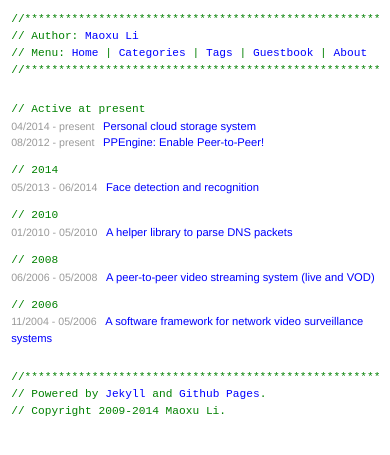
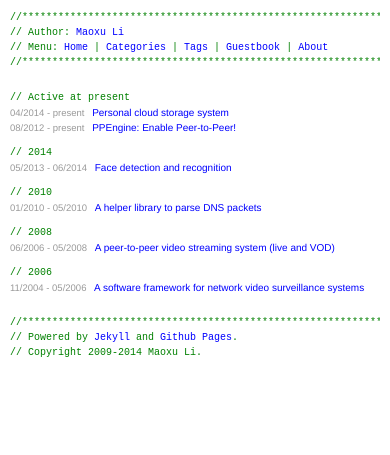
Before and after one commit to maoxuli/portfolio.maoxuli.com, a Jekyll site: the page built from index.html, in a window 390 px wide. Shown: the top 455 px of the page. Built offline with Jekyll 4.4.1, drawn with Linux system fonts in a browser that asks for light colours; Markdown is read by kramdown in place of the engine named in the settings.

Commit message:
font size for small screen

```diff
--- a/css/main.css
+++ b/css/main.css
@@ -71,14 +71,14 @@ body {
 /* for 640px or less */
 @media screen and (max-width: 640px) {
   #wrapper {
-    font-size: 70%;
+    font-size: 80%;
   }
 }
 
 /* for 480px or less */
 @media screen and (max-width: 480px) {
   #wrapper {
-    font-size: 70%;
+    font-size: 62.5%;
   }
 }
 
```
